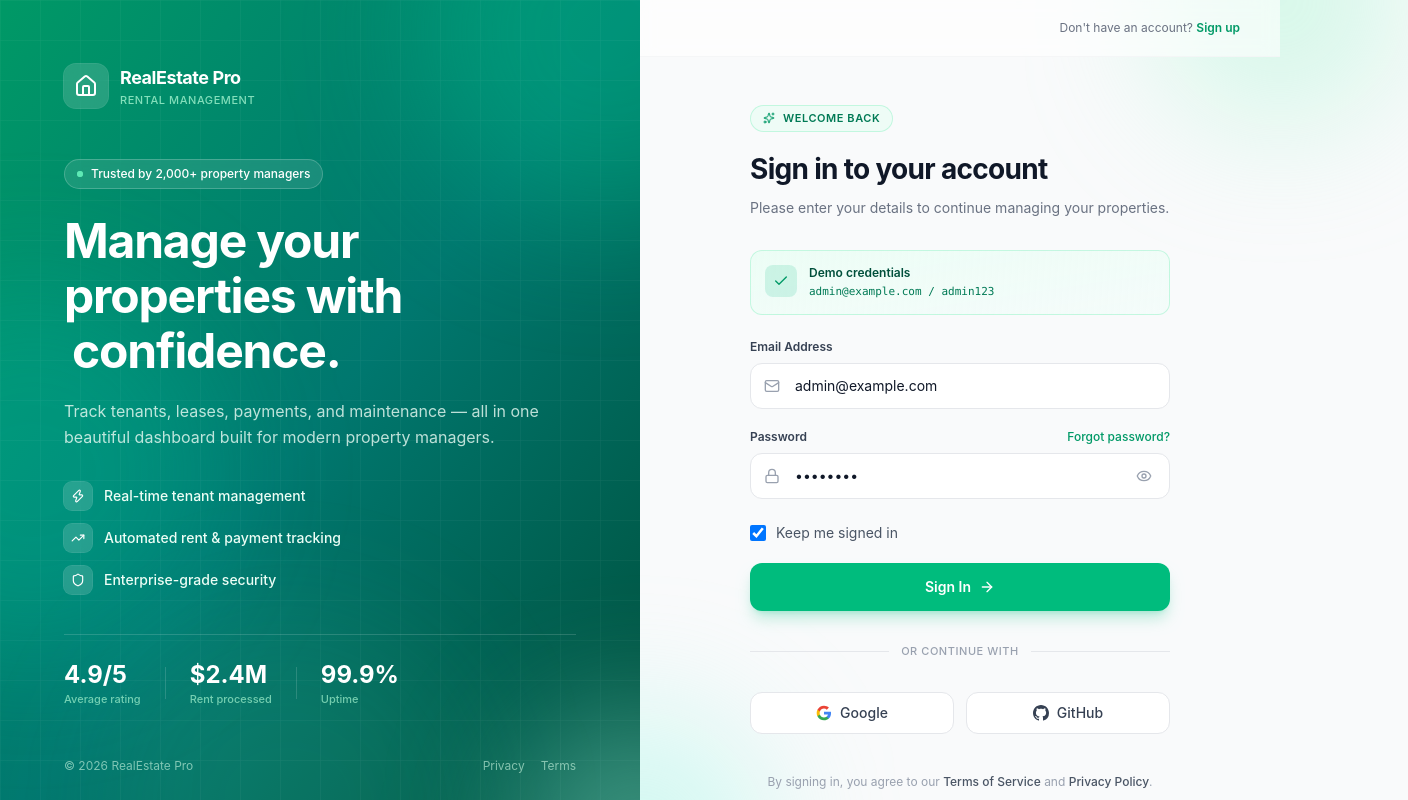
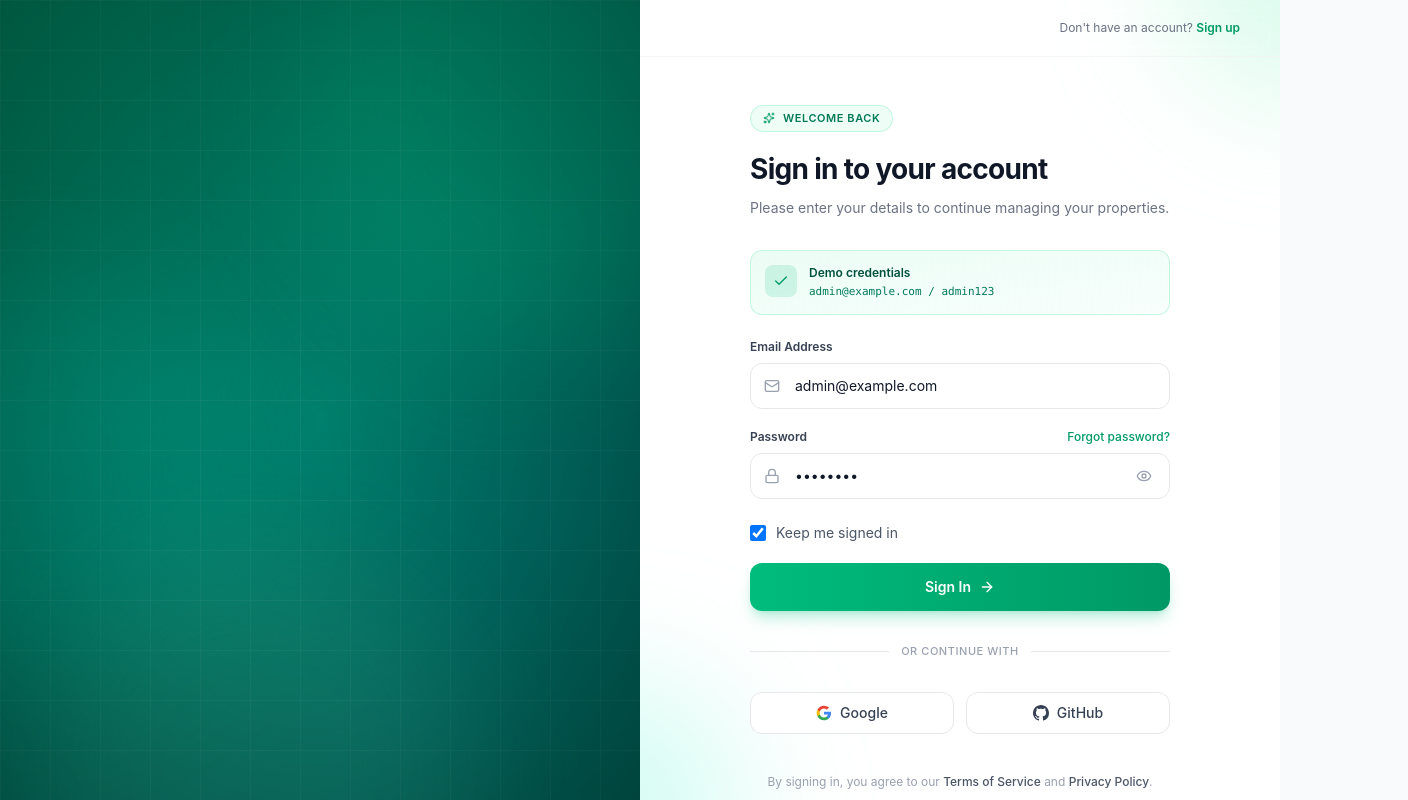
Before and after one commit to RamyToaboa/rental-house, a React (Vite) app: page /login in a window 1280 px wide. Shown: the top 800 px of the page, 1408 px wide, since content can reach past the window. Built offline with nearby package versions, Linux system fonts and the light colour scheme.

Commit message:
Undo the Login Page

```diff
--- a/src/pages/Login/LoginPage.jsx
+++ b/src/pages/Login/LoginPage.jsx
@@ -1,4 +1,4 @@
-import React, { useState } from 'react';
+import React, { useState, useRef } from 'react';
 import { useNavigate, Navigate } from 'react-router-dom';
 import { useAuth } from '../../context/AuthContext';
 import {
@@ -15,7 +15,19 @@ const LoginPage = () => {
   const [showPassword, setShowPassword] = useState(false);
   const [isLoading, setIsLoading] = useState(false);
   const [error, setError] = useState('');
+  const [success, setSuccess] = useState(false);
   const [rememberMe, setRememberMe] = useState(true);
+
+  const containerRef = useRef(null);
+  const [mousePos, setMousePos] = useState({ x: 0, y: 0 });
+
+  const handleMouseMove = (e) => {
+    if (!containerRef.current) return;
+    const rect = containerRef.current.getBoundingClientRect();
+    const x = ((e.clientX - rect.left) / rect.width - 0.5) * 20;
+    const y = ((e.clientY - rect.top) / rect.height - 0.5) * 20;
+    setMousePos({ x, y });
+  };
 
   if (isAuthenticated) {
     return <Navigate to="/dashboard" replace />;
@@ -27,40 +39,57 @@ const LoginPage = () => {
     setIsLoading(true);
     try {
       await login(email, password);
-      navigate('/dashboard');
+      setSuccess(true);
+      setTimeout(() => navigate('/dashboard'), 900);
     } catch (err) {
       setError(err.message);
-    } finally {
       setIsLoading(false);
     }
   };
 
   return (
-    // 👇 Full viewport background — no gap at bottom
-    <div className="flex min-h-screen w-full bg-gray-50 dark:bg-slate-950">
+    <div className="flex min-h-screen bg-white dark:bg-slate-950">
 
       {/* ============================================ */}
-      {/* LEFT PANEL — Brand Showcase                  */}
+      {/* LEFT PANEL — Animated Brand Showcase         */}
       {/* ============================================ */}
-      <div className="relative hidden w-1/2 overflow-hidden bg-slate-900 lg:flex lg:flex-col lg:justify-between lg:p-12 xl:p-16">
+      <div
+        ref={containerRef}
+        onMouseMove={handleMouseMove}
+        className="relative hidden w-1/2 overflow-hidden bg-slate-900 lg:flex lg:flex-col lg:justify-between lg:p-12 xl:p-16"
+      >
 
-        <div className="absolute inset-0 bg-linear-to-br from-emerald-600 via-teal-700 to-emerald-900" />
-        <div className="absolute -top-40 -right-40 h-96 w-96 rounded-full bg-emerald-400/30 blur-3xl" />
-        <div className="absolute top-1/3 -left-40 h-96 w-96 rounded-full bg-teal-400/20 blur-3xl" />
-        <div className="absolute -bottom-40 right-1/4 h-96 w-96 rounded-full bg-emerald-300/10 blur-3xl" />
+        <div className="absolute inset-0 animate-gradient-shift bg-linear-to-br from-emerald-600 via-teal-700 to-emerald-900" />
 
         <div
-          className="absolute inset-0 opacity-[0.07]"
+          className="absolute -top-40 -right-40 h-125 w-125 animate-float-slow rounded-full bg-emerald-400/30 blur-3xl"
+          style={{ transform: `translate(${mousePos.x * 0.5}px, ${mousePos.y * 0.5}px)` }}
+        />
+        <div
+          className="absolute top-1/3 -left-40 h-100 w-100 animate-float-medium rounded-full bg-teal-400/25 blur-3xl"
+          style={{ transform: `translate(${mousePos.x * 0.8}px, ${mousePos.y * 0.8}px)` }}
+        />
+        <div
+          className="absolute -bottom-40 right-1/4 h-112.5 w-112.5 animate-float-fast rounded-full bg-emerald-300/15 blur-3xl"
+          style={{ transform: `translate(${mousePos.x * 0.6}px, ${mousePos.y * 0.6}px)` }}
+        />
+
+        <div
+          className="absolute inset-0 opacity-[0.08]"
           style={{
-            backgroundImage: `linear-gradient(rgba(255,255,255,0.5) 1px, transparent 1px), linear-gradient(90deg, rgba(255,255,255,0.5) 1px, transparent 1px)`,
-            backgroundSize: '40px 40px',
+            backgroundImage: `linear-gradient(rgba(255,255,255,0.6) 1px, transparent 1px), linear-gradient(90deg, rgba(255,255,255,0.6) 1px, transparent 1px)`,
+            backgroundSize: '50px 50px',
           }}
         />
 
-        <div className="relative z-10">
+        <div className="absolute inset-0 bg-[radial-gradient(ellipse_at_center,transparent_0%,rgba(0,0,0,0.4)_100%)]" />
+
+        {/* Content */}
+        <div className="relative z-10 animate-fade-in-up">
           <div className="flex items-center gap-3">
-            <div className="flex h-11 w-11 items-center justify-center rounded-xl bg-white/15 backdrop-blur-md ring-1 ring-white/20">
-              <Home className="h-6 w-6 text-white" />
+            <div className="group relative flex h-11 w-11 items-center justify-center rounded-xl bg-white/15 backdrop-blur-md ring-1 ring-white/20 transition-all hover:bg-white/25">
+              <div className="absolute inset-0 rounded-xl bg-white/20 opacity-0 blur-md transition-opacity group-hover:opacity-100" />
+              <Home className="relative h-6 w-6 text-white" />
             </div>
             <div>
               <h1 className="text-lg font-bold tracking-tight text-white">RealEstate Pro</h1>
@@ -72,44 +101,56 @@ const LoginPage = () => {
         </div>
 
         <div className="relative z-10 max-w-lg">
-          <div className="mb-6 inline-flex items-center gap-2 rounded-full border border-white/20 bg-white/10 px-3 py-1.5 backdrop-blur-sm">
-            <div className="flex h-1.5 w-1.5 items-center justify-center">
-              <span className="absolute h-1.5 w-1.5 animate-ping rounded-full bg-emerald-300 opacity-75" />
-              <span className="h-1.5 w-1.5 rounded-full bg-emerald-300" />
+
+          <div className="mb-6 inline-flex animate-fade-in-up delay-100 items-center gap-2.5 rounded-full border border-white/20 bg-white/10 px-3.5 py-1.5 backdrop-blur-sm">
+            <div className="relative flex h-2 w-2 items-center justify-center">
+              <span className="absolute h-2 w-2 animate-ping rounded-full bg-emerald-300 opacity-75" />
+              <span className="h-2 w-2 rounded-full bg-emerald-300" />
             </div>
             <span className="text-xs font-medium text-white">
               Trusted by 2,000+ property managers
             </span>
           </div>
 
-          <h2 className="text-4xl font-bold leading-[1.15] tracking-tight text-white xl:text-5xl">
+          <h2 className="animate-fade-in-up delay-200 text-4xl font-bold leading-[1.15] tracking-tight text-white xl:text-5xl">
             Manage your properties with
             <span className="relative ml-2 inline-block">
-              <span className="relative z-10">confidence.</span>
-              <span className="absolute bottom-1 left-0 h-3 w-full origin-left scale-x-0 animate-[scale-x_1s_ease-out_0.8s_forwards] bg-emerald-400/40" />
+              {/* 👇 Typing text — full natural width, no cutting off */}
+              <span className="typing-text relative z-10">confidence.</span>
+
+              {/* 👇 Blinking cursor at the end of the word */}
+              <span className="typing-cursor" />
+
+              {/* 👇 Emerald underline appears after typing finishes */}
+              <span className="absolute bottom-1 left-0 h-3 w-full origin-left scale-x-0 animate-[scale-x_0.6s_ease-out_2.1s_forwards] bg-emerald-400/40" />
             </span>
           </h2>
 
-          <p className="mt-5 text-base leading-relaxed text-emerald-50/80">
+          <p className="mt-5 animate-fade-in-up delay-300 text-base leading-relaxed text-emerald-50/80">
             Track tenants, leases, payments, and maintenance — all in one beautiful dashboard built for modern property managers.
           </p>
 
-          <div className="mt-8 space-y-3.5">
+          <div className="mt-8 space-y-3">
             {[
               { icon: Zap, text: 'Real-time tenant management' },
               { icon: TrendingUp, text: 'Automated rent & payment tracking' },
               { icon: Shield, text: 'Enterprise-grade security' },
-            ].map(({ icon: Icon, text }) => (
-              <div key={text} className="flex items-center gap-3">
-                <div className="flex h-7 w-7 items-center justify-center rounded-lg bg-white/15 backdrop-blur-sm ring-1 ring-white/20">
-                  <Icon className="h-3.5 w-3.5 text-white" />
+            ].map(({ icon: Icon, text }, idx) => (
+              <div
+                key={text}
+                className={`group flex animate-fade-in-up items-center gap-3 delay-${(idx + 4) * 100}`}
+              >
+                <div className="flex h-8 w-8 items-center justify-center rounded-lg bg-white/15 backdrop-blur-sm ring-1 ring-white/20 transition-all duration-300 group-hover:scale-110 group-hover:bg-white/25">
+                  <Icon className="h-4 w-4 text-white" />
                 </div>
-                <span className="text-sm font-medium text-emerald-50">{text}</span>
+                <span className="text-sm font-medium text-emerald-50 transition-colors group-hover:text-white">
+                  {text}
+                </span>
               </div>
             ))}
           </div>
 
-          <div className="mt-10 flex items-center gap-6 border-t border-white/15 pt-6">
+          <div className="mt-10 flex animate-fade-in-up items-center gap-6 border-t border-white/15 pt-6 delay-700">
             <div>
               <p className="text-2xl font-bold text-white">4.9/5</p>
               <p className="text-[11px] font-medium text-emerald-200/70">Average rating</p>
@@ -127,7 +168,7 @@ const LoginPage = () => {
           </div>
         </div>
 
-        <div className="relative z-10 flex items-center justify-between text-xs text-emerald-100/60">
+        <div className="relative z-10 flex animate-fade-in items-center justify-between text-xs text-emerald-100/60 delay-700">
           <span>© {new Date().getFullYear()} RealEstate Pro</span>
           <div className="flex items-center gap-4">
             <button className="transition-colors hover:text-white">Privacy</button>
@@ -137,16 +178,15 @@ const LoginPage = () => {
       </div>
 
       {/* ============================================ */}
-      {/* RIGHT PANEL — Login Form                     */}
+      {/* RIGHT PANEL — Clean Login Form               */}
       {/* ============================================ */}
-      <div className="relative flex w-full flex-col bg-gray-50 lg:w-1/2 dark:bg-slate-950">
+      <div className="relative flex w-full flex-col overflow-hidden lg:w-1/2">
 
-        {/* 👇 Added bg-white/dark:bg-slate-900 to solidly cover the right side */}
-        <div className="pointer-events-none absolute -top-32 -right-32 h-64 w-64 rounded-full bg-emerald-200/40 blur-3xl dark:bg-emerald-500/10" />
-        <div className="pointer-events-none absolute -bottom-32 -left-32 h-64 w-64 rounded-full bg-teal-200/40 blur-3xl dark:bg-teal-500/10" />
+        <div className="pointer-events-none absolute -top-32 -right-32 h-64 w-64 animate-float-slow rounded-full bg-emerald-200/40 blur-3xl dark:bg-emerald-500/10" />
+        <div className="pointer-events-none absolute -bottom-32 -left-32 h-64 w-64 animate-float-medium rounded-full bg-teal-200/40 blur-3xl dark:bg-teal-500/10" />
 
         {/* Top navigation */}
-        <div className="relative flex items-center justify-between border-b border-gray-100/80 bg-white/60 px-6 py-5 backdrop-blur-sm sm:px-10 dark:border-slate-800/60 dark:bg-slate-900/60">
+        <div className="relative flex items-center justify-between border-b border-gray-100/80 px-6 py-5 backdrop-blur-sm sm:px-10 dark:border-slate-800/60">
           <div className="flex items-center gap-2.5 lg:hidden">
             <div className="flex h-9 w-9 items-center justify-center rounded-lg bg-emerald-500">
               <Home className="h-5 w-5 text-white" />
@@ -168,7 +208,7 @@ const LoginPage = () => {
           <div className="w-full max-w-105">
 
             {/* Heading */}
-            <div className="mb-8">
+            <div className="mb-8 animate-fade-in-up">
               <div className="mb-4 inline-flex items-center gap-2 rounded-full border border-emerald-200/60 bg-emerald-50/80 px-3 py-1 dark:border-emerald-500/30 dark:bg-emerald-500/10">
                 <Sparkles className="h-3 w-3 text-emerald-600 dark:text-emerald-400" />
                 <span className="text-[11px] font-semibold uppercase tracking-wider text-emerald-700 dark:text-emerald-400">
@@ -184,7 +224,7 @@ const LoginPage = () => {
             </div>
 
             {/* Demo Hint Box */}
-            <div className="mb-6 flex items-start gap-3 rounded-xl border border-emerald-200/60 bg-linear-to-br from-emerald-50 to-teal-50/50 p-3.5 dark:border-emerald-500/20 dark:from-emerald-500/10 dark:to-teal-500/5">
+            <div className="mb-6 flex animate-fade-in-up items-start gap-3 rounded-xl border border-emerald-200/60 bg-linear-to-br from-emerald-50 to-teal-50/50 p-3.5 delay-100 dark:border-emerald-500/20 dark:from-emerald-500/10 dark:to-teal-500/5">
               <div className="flex h-8 w-8 shrink-0 items-center justify-center rounded-lg bg-emerald-500/15">
                 <Check className="h-4 w-4 text-emerald-600 dark:text-emerald-400" />
               </div>
@@ -200,18 +240,21 @@ const LoginPage = () => {
 
             {/* Error Alert */}
             {error && (
-              <div className="mb-6 flex items-start gap-3 rounded-xl border border-red-200 bg-red-50 p-3.5 dark:border-red-500/30 dark:bg-red-500/10">
+              <div className="mb-6 flex animate-shake items-start gap-3 rounded-xl border border-red-200 bg-red-50 p-3.5 dark:border-red-500/30 dark:bg-red-500/10">
                 <AlertCircle className="mt-0.5 h-4 w-4 shrink-0 text-red-600 dark:text-red-400" />
                 <p className="text-xs font-medium text-red-700 dark:text-red-400">{error}</p>
               </div>
             )}
 
-            {/* Form */}
+            {/* 👇 CLEAN FORM — Regular Labels Above Inputs */}
             <form onSubmit={handleSubmit} className="space-y-5">
 
               {/* Email */}
-              <div>
-                <label htmlFor="email" className="mb-2 block text-xs font-semibold text-gray-700 dark:text-slate-300">
+              <div className="animate-fade-in-up delay-200">
+                <label
+                  htmlFor="email"
+                  className="mb-2 block text-xs font-semibold text-gray-700 dark:text-slate-300"
+                >
                   Email Address
                 </label>
                 <div className="relative">
@@ -230,12 +273,18 @@ const LoginPage = () => {
               </div>
 
               {/* Password */}
-              <div>
+              <div className="animate-fade-in-up delay-300">
                 <div className="mb-2 flex items-center justify-between">
-                  <label htmlFor="password" className="block text-xs font-semibold text-gray-700 dark:text-slate-300">
+                  <label
+                    htmlFor="password"
+                    className="block text-xs font-semibold text-gray-700 dark:text-slate-300"
+                  >
                     Password
                   </label>
-                  <button type="button" className="text-xs font-medium text-emerald-600 hover:text-emerald-700 dark:text-emerald-400">
+                  <button
+                    type="button"
+                    className="text-xs font-medium text-emerald-600 transition-colors hover:text-emerald-700 dark:text-emerald-400 dark:hover:text-emerald-300"
+                  >
                     Forgot password?
                   </button>
                 </div>
@@ -263,7 +312,7 @@ const LoginPage = () => {
               </div>
 
               {/* Remember me */}
-              <div className="flex items-center justify-between pt-1">
+              <div className="flex animate-fade-in-up items-center pt-1 delay-400">
                 <label className="flex cursor-pointer items-center gap-2.5">
                   <input
                     type="checkbox"
@@ -280,10 +329,17 @@ const LoginPage = () => {
               {/* Submit Button */}
               <button
                 type="submit"
-                disabled={isLoading}
-                className="group relative flex w-full items-center justify-center gap-2 overflow-hidden rounded-xl bg-emerald-500 px-6 py-3.5 text-sm font-semibold text-white shadow-lg shadow-emerald-500/25 transition-all hover:bg-emerald-600 hover:shadow-emerald-500/40 focus:outline-none focus:ring-4 focus:ring-emerald-500/20 disabled:cursor-not-allowed disabled:opacity-70 dark:shadow-emerald-500/10"
+                disabled={isLoading || success}
+                className="btn-shine group relative flex w-full animate-fade-in-up items-center justify-center gap-2 overflow-hidden rounded-xl bg-linear-to-r from-emerald-500 to-emerald-600 px-6 py-3.5 text-sm font-semibold text-white shadow-lg shadow-emerald-500/25 transition-all hover:from-emerald-600 hover:to-emerald-700 hover:shadow-emerald-500/40 focus:outline-none focus:ring-4 focus:ring-emerald-500/20 disabled:cursor-not-allowed disabled:opacity-90 delay-500"
               >
-                {isLoading ? (
+                {success ? (
+                  <>
+                    <svg className="h-5 w-5" viewBox="0 0 24 24" fill="none" stroke="currentColor" strokeWidth="2.5" strokeLinecap="round" strokeLinejoin="round">
+                      <path className="animate-draw-check" d="M20 6L9 17l-5-5" />
+                    </svg>
+                    Welcome back!
+                  </>
+                ) : isLoading ? (
                   <>
                     <Loader2 className="h-4 w-4 animate-spin" />
                     Signing in...
@@ -291,31 +347,31 @@ const LoginPage = () => {
                 ) : (
                   <>
                     Sign In
-                    <ArrowRight className="h-4 w-4 transition-transform group-hover:translate-x-0.5" />
+                    <ArrowRight className="h-4 w-4 transition-transform group-hover:translate-x-1" />
                   </>
                 )}
               </button>
             </form>
 
             {/* Divider */}
-            <div className="relative my-8">
+            <div className="relative my-8 animate-fade-in-up delay-600">
               <div className="absolute inset-0 flex items-center">
                 <div className="w-full border-t border-gray-200 dark:border-slate-700/60" />
               </div>
               <div className="relative flex justify-center">
-                <span className="bg-gray-50 px-3 text-[11px] font-medium uppercase tracking-wider text-gray-400 dark:bg-slate-950 dark:text-slate-500">
+                <span className="bg-white px-3 text-[11px] font-medium uppercase tracking-wider text-gray-400 dark:bg-slate-950 dark:text-slate-500">
                   Or continue with
                 </span>
               </div>
             </div>
 
             {/* Social Buttons */}
-            <div className="grid grid-cols-2 gap-3">
+            <div className="grid animate-fade-in-up grid-cols-2 gap-3 delay-600">
               <button
                 type="button"
-                className="flex items-center justify-center gap-2 rounded-xl border border-gray-200 bg-white px-4 py-2.5 text-sm font-medium text-gray-700 transition-all hover:border-gray-300 hover:bg-gray-50 dark:border-slate-700 dark:bg-slate-900 dark:text-slate-300 dark:hover:bg-slate-800"
+                className="group flex items-center justify-center gap-2 rounded-xl border border-gray-200 bg-white px-4 py-2.5 text-sm font-medium text-gray-700 transition-all hover:-translate-y-0.5 hover:border-gray-300 hover:bg-gray-50 hover:shadow-md dark:border-slate-700 dark:bg-slate-900 dark:text-slate-300 dark:hover:bg-slate-800"
               >
-                <svg className="h-4 w-4" viewBox="0 0 24 24">
+                <svg className="h-4 w-4 transition-transform group-hover:scale-110" viewBox="0 0 24 24">
                   <path fill="#4285F4" d="M22.56 12.25c0-.78-.07-1.53-.2-2.25H12v4.26h5.92c-.26 1.37-1.04 2.53-2.21 3.31v2.77h3.57c2.08-1.92 3.28-4.74 3.28-8.09z"/>
                   <path fill="#34A853" d="M12 23c2.97 0 5.46-.98 7.28-2.66l-3.57-2.77c-.98.66-2.23 1.06-3.71 1.06-2.86 0-5.29-1.93-6.16-4.53H2.18v2.84C3.99 20.53 7.7 23 12 23z"/>
                   <path fill="#FBBC05" d="M5.84 14.09c-.22-.66-.35-1.36-.35-2.09s.13-1.43.35-2.09V7.07H2.18C1.43 8.55 1 10.22 1 12s.43 3.45 1.18 4.93l2.85-2.22.81-.62z"/>
@@ -325,9 +381,9 @@ const LoginPage = () => {
               </button>
               <button
                 type="button"
-                className="flex items-center justify-center gap-2 rounded-xl border border-gray-200 bg-white px-4 py-2.5 text-sm font-medium text-gray-700 transition-all hover:border-gray-300 hover:bg-gray-50 dark:border-slate-700 dark:bg-slate-900 dark:text-slate-300 dark:hover:bg-slate-800"
+                className="group flex items-center justify-center gap-2 rounded-xl border border-gray-200 bg-white px-4 py-2.5 text-sm font-medium text-gray-700 transition-all hover:-translate-y-0.5 hover:border-gray-300 hover:bg-gray-50 hover:shadow-md dark:border-slate-700 dark:bg-slate-900 dark:text-slate-300 dark:hover:bg-slate-800"
               >
-                <svg className="h-4 w-4" fill="currentColor" viewBox="0 0 24 24">
+                <svg className="h-4 w-4 transition-transform group-hover:scale-110" fill="currentColor" viewBox="0 0 24 24">
                   <path d="M12 0C5.37 0 0 5.37 0 12c0 5.31 3.435 9.795 8.205 11.385.6.105.825-.255.825-.57 0-.285-.015-1.23-.015-2.235-3.015.555-3.795-.735-4.035-1.41-.135-.345-.72-1.41-1.23-1.695-.42-.225-1.02-.78-.015-.795.945-.015 1.62.87 1.845 1.23 1.08 1.815 2.805 1.305 3.495.99.105-.78.42-1.305.765-1.605-2.67-.3-5.46-1.335-5.46-5.925 0-1.305.465-2.385 1.23-3.225-.12-.3-.54-1.53.12-3.18 0 0 1.005-.315 3.3 1.23.96-.27 1.98-.405 3-.405s2.04.135 3 .405c2.295-1.56 3.3-1.23 3.3-1.23.66 1.65.24 2.88.12 3.18.765.84 1.23 1.905 1.23 3.225 0 4.605-2.805 5.625-5.475 5.925.435.375.81 1.095.81 2.22 0 1.605-.015 2.895-.015 3.3 0 .315.225.69.825.57A12.02 12.02 0 0024 12c0-6.63-5.37-12-12-12z"/>
                 </svg>
                 GitHub
@@ -335,7 +391,7 @@ const LoginPage = () => {
             </div>
 
             {/* Legal footer */}
-            <p className="mt-10 text-center text-xs text-gray-400 dark:text-slate-500">
+            <p className="mt-10 animate-fade-in text-center text-xs text-gray-400 delay-700 dark:text-slate-500">
               By signing in, you agree to our{' '}
               <button className="font-medium text-gray-600 hover:underline dark:text-slate-400">Terms of Service</button>
               {' '}and{' '}
```
